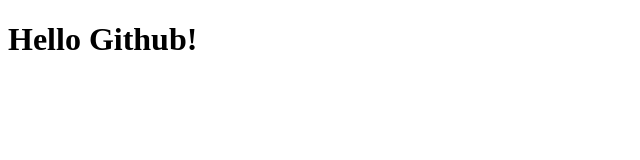
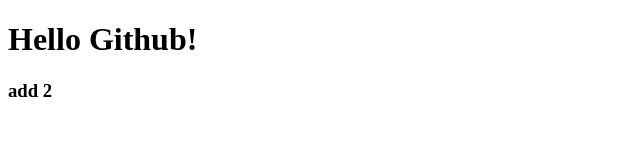
Before and after one commit to vememery0223/github_test, a plain HTML site: page index.html in a window 1280 px wide. Shown: the full height of the page, 0-640 px from the left. Drawn offline with Linux system fonts and the light colour scheme.

Commit message:
[modify] index.html add

```diff
--- a/index.html
+++ b/index.html
@@ -6,5 +6,6 @@
 </head>
 <body>
 <h1>Hello Github!</h1>
+<h3>add 2</h3>
 </body>
 </html>
```
